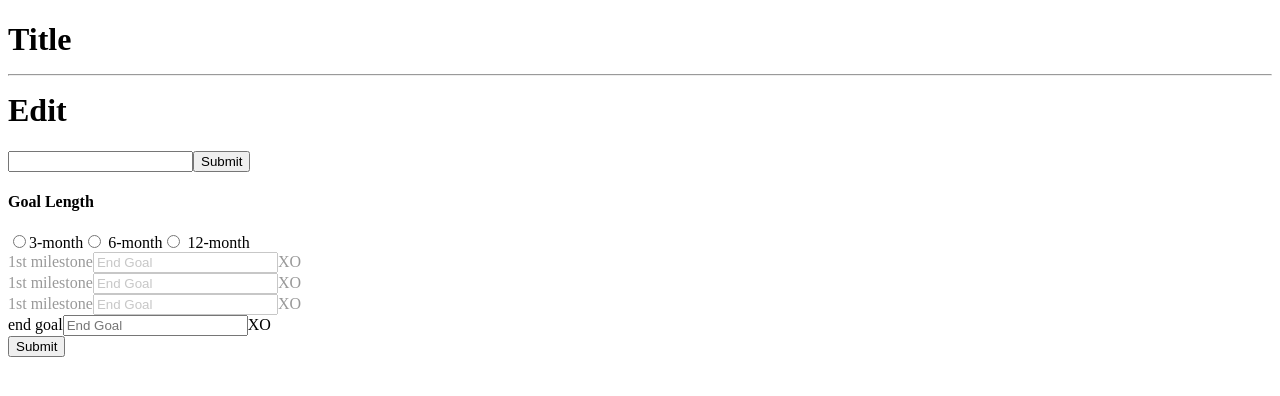
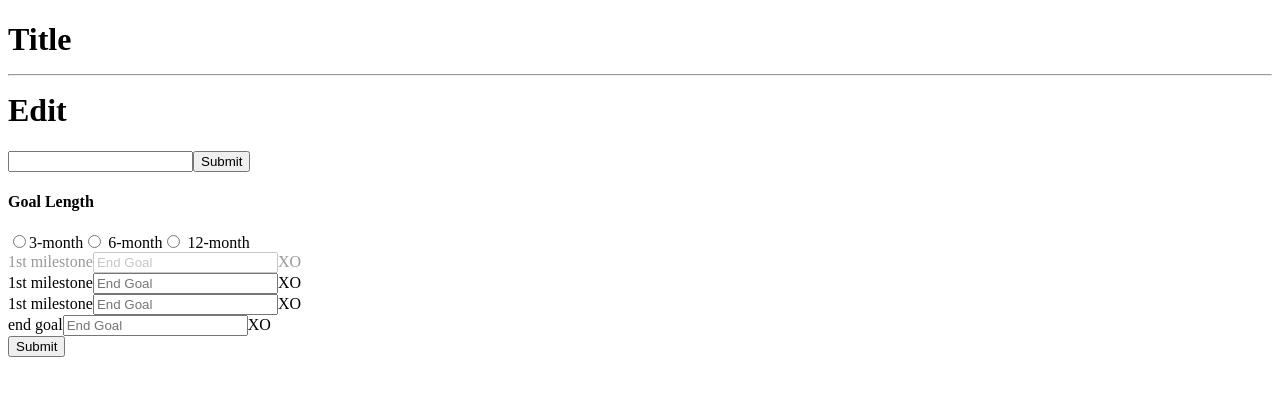
Before and after one commit to Jamalfox85/goal-tracker, a React (Create React App) app: page /setgoal in a window 1280 px wide. Shown: the top 396 px of the page. Built offline with nearby package versions, Linux system fonts and the light colour scheme.

Commit message:
Began conditional rendering of milestone input fields

```diff
--- a/src/Pages/SetGoal.js
+++ b/src/Pages/SetGoal.js
@@ -1,11 +1,12 @@
 import React from "react";
 import {useState} from "react"
-import Milestone from "../components/CustomerInfo/Milestone";
+import MilestoneInput from "../components/CustomerInfo/MilestoneInput";
 
 const SetGoal = () => {
 
   const [goalTitle, setGoalTitle] = useState("Title")
   const [isDisabled, setIsDisabled] = useState(false)
+  const [tier, setTier] = useState(2)
 
   const handleSubmit = (event) => {
     event.preventDefault();
@@ -32,10 +33,12 @@ const SetGoal = () => {
       </div>
       <div className='goal_result'>
         <form onSubmit={handleSubmit}>
-          <Milestone milestone="1st milestone" disabled={true}/>
-          <Milestone milestone="1st milestone" disabled={true}/>
-          <Milestone milestone="1st milestone" disabled={true} tier={2}/>
-          <Milestone milestone="end goal" />
+          <MilestoneInput milestone="1st milestone" disabled={tier >= 3 ? false : true}/>
+          <MilestoneInput milestone="1st milestone" disabled={tier >= 2 ? false : true}
+
+          />
+          <MilestoneInput milestone="1st milestone" disabled={tier >= 2 ? false : true}/>
+          <MilestoneInput milestone="end goal" />
           <input type="submit"/>
         </form>
       </div>
--- a/src/components/CustomerInfo/Milestone.js
+++ b/src/components/CustomerInfo/MilestoneInput.js
@@ -1,6 +1,6 @@
 import {React, useState} from 'react'
 
-const Milestone = ({disabled, milestone}) => {
+const MilestoneInput = ({disabled, milestone}) => {
 
     const [isDisabled, setIsDisabled] = useState(false)
 
@@ -23,4 +23,4 @@ const Milestone = ({disabled, milestone}) => {
     )
 }
 
-export default Milestone
+export default MilestoneInput
```
